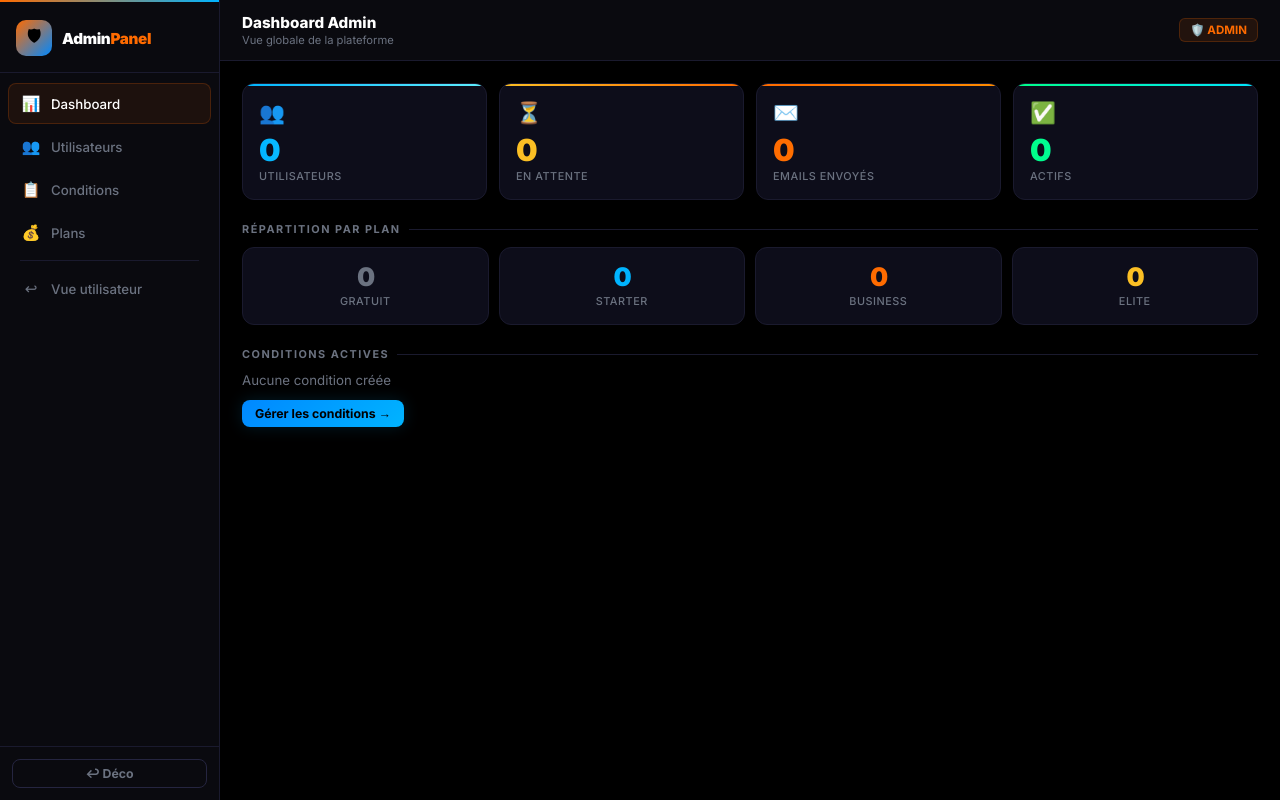
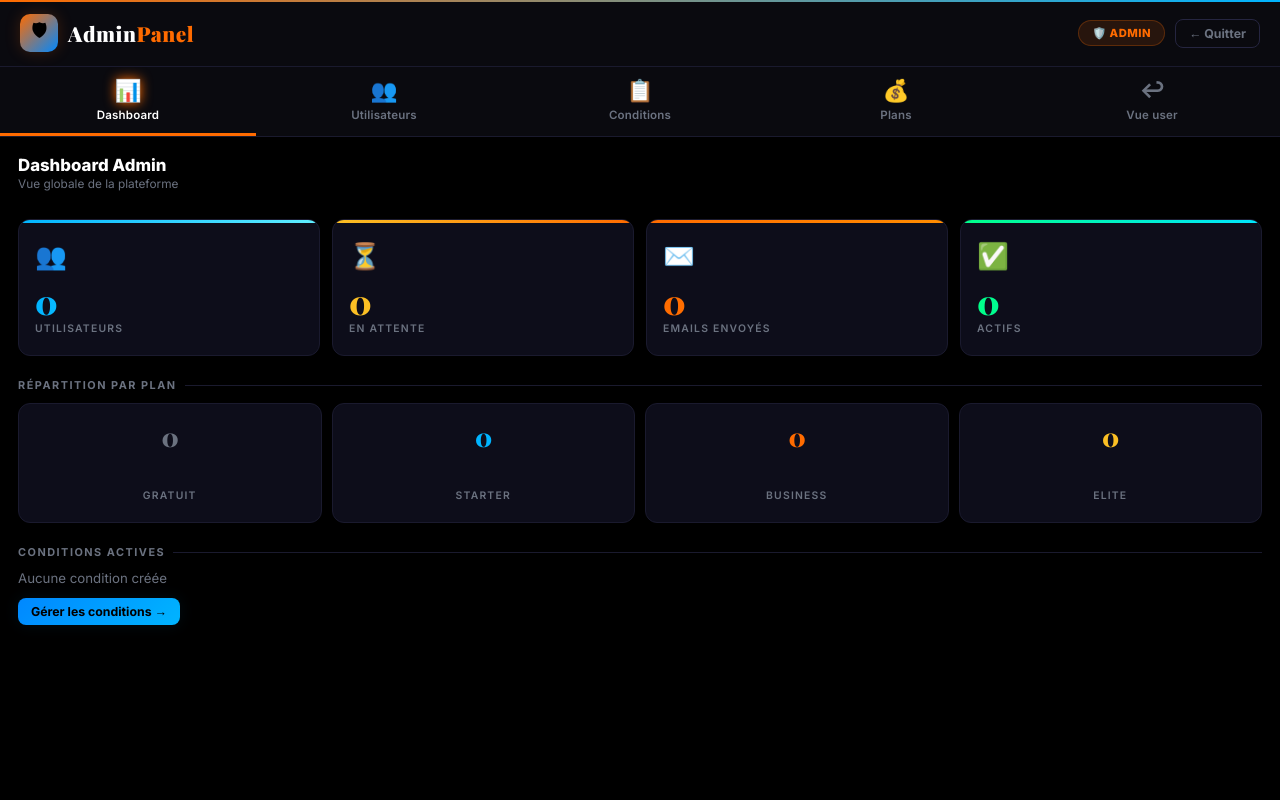
Before and after one commit to abdoulacherif/nexlink, a Flask app: page /admin in a window 1280 px wide. Run offline with Flask 3, Linux system fonts and the light colour scheme; the visitor is signed in with stand-in values (Sample User, id 1).

Commit message:
Update base_admin.html

```diff
--- a/templates/admin/base_admin.html
+++ b/templates/admin/base_admin.html
@@ -5,116 +5,154 @@
 <meta name="viewport" content="width=device-width, initial-scale=1.0">
 <title>NexLink Admin · {% block title %}{% endblock %}</title>
 <style>
-@import url('https://fonts.googleapis.com/css2?family=Inter:wght@400;500;600;700;800;900&display=swap');
+@import url('https://fonts.googleapis.com/css2?family=Inter:wght@300;400;500;600;700;800;900&family=Playfair+Display:wght@700;900&display=swap');
 *{box-sizing:border-box;margin:0;padding:0}
 :root{
   --bg:#000;--bg2:#0a0a0f;--card:#0d0d1a;--card2:#111120;
   --border:#1a1a2e;--border2:#252540;
-  --neon:#00b4ff;--neon2:#0088ff;--neon-g:rgba(0,180,255,.1);
-  --orange:#ff6b00;--orange2:#ff8c00;--orange-g:rgba(255,107,0,.1);
-  --white:#fff;--muted:#6b7280;--muted2:#374151;
+  --neon:#00b4ff;--neon2:#0088ff;--neon-g:rgba(0,180,255,.08);
+  --orange:#ff6b00;--orange2:#ff8c00;--orange-g:rgba(255,107,0,.08);
+  --white:#fff;--white2:#e8eaff;--muted:#6b7280;--muted2:#374151;
   --success:#00ff88;--danger:#ff3366;--yellow:#fbbf24;
   --r:12px;--rs:8px;
 }
 html,body{height:100%;font-family:'Inter',system-ui,sans-serif;background:var(--bg);color:var(--white)}
 a{text-decoration:none;color:inherit}
 input,textarea,select,button{font-family:inherit}
-::-webkit-scrollbar{width:4px}::-webkit-scrollbar-thumb{background:var(--border2);border-radius:2px}
+::-webkit-scrollbar{width:4px;height:4px}
+::-webkit-scrollbar-track{background:transparent}
+::-webkit-scrollbar-thumb{background:var(--border2);border-radius:2px}
 
-/* LAYOUT */
-.app-layout{display:flex;height:100vh;overflow:hidden}
+.app-layout{display:flex;flex-direction:column;height:100vh;overflow:hidden}
 
-/* SIDEBAR */
-.sidebar{width:220px;flex-shrink:0;background:var(--bg2);border-right:1px solid var(--border);display:flex;flex-direction:column;position:relative;overflow:hidden;}
-.sidebar::before{content:'';position:absolute;top:0;left:0;right:0;height:2px;background:linear-gradient(90deg,var(--orange),var(--neon));}
-.sidebar-logo{padding:20px 16px 16px;border-bottom:1px solid var(--border);display:flex;align-items:center;gap:10px;}
-.logo-mark{width:36px;height:36px;border-radius:10px;flex-shrink:0;background:linear-gradient(135deg,var(--orange),var(--neon2));display:flex;align-items:center;justify-content:center;font-size:1rem;font-weight:900;color:#000;}
-.logo-text{font-size:.95rem;font-weight:900;letter-spacing:-0.3px}
-.logo-text .a{color:var(--orange)}
-.nav{flex:1;padding:10px 8px;display:flex;flex-direction:column;gap:2px;overflow-y:auto;}
-.nav-item{display:flex;align-items:center;gap:10px;padding:10px 12px;border-radius:var(--rs);cursor:pointer;font-size:.83rem;font-weight:500;color:var(--muted);transition:all .2s;border:1px solid transparent;}
-.nav-item:hover{color:var(--white);background:var(--card);border-color:var(--border2);}
-.nav-item.active{color:var(--white);background:rgba(255,107,0,.08);border-color:rgba(255,107,0,.2);}
-.nicon{font-size:.95rem;width:20px;text-align:center;flex-shrink:0}
-.nlabel{flex:1}
-.nav-divider{height:1px;background:var(--border);margin:5px 12px;}
-.sidebar-footer{padding:12px;border-top:1px solid var(--border);}
+/* HEADER */
+.app-header{
+  background:var(--bg2);border-bottom:1px solid var(--border);
+  padding:14px 20px;display:flex;align-items:center;justify-content:space-between;
+  flex-shrink:0;position:relative;
+}
+.app-header::before{
+  content:'';position:absolute;top:0;left:0;right:0;height:2px;
+  background:linear-gradient(90deg,var(--orange),var(--neon));
+}
+.brand{display:flex;align-items:center;gap:10px}
+.brand-mark{
+  width:38px;height:38px;border-radius:10px;flex-shrink:0;
+  background:linear-gradient(135deg,var(--orange),var(--neon2));
+  display:flex;align-items:center;justify-content:center;
+  font-size:1.1rem;font-weight:900;color:#000;
+  box-shadow:0 0 16px rgba(255,107,0,.2);
+}
+.brand-text{font-family:'Playfair Display',serif;font-size:1.3rem;font-weight:900;letter-spacing:.5px;color:var(--white)}
+.brand-text .a{color:var(--orange)}
+.header-right{display:flex;align-items:center;gap:10px}
+.admin-badge{
+  font-size:.7rem;font-weight:800;padding:5px 13px;border-radius:20px;
+  text-transform:uppercase;letter-spacing:.5px;
+  background:rgba(255,107,0,.12);color:var(--orange);
+  border:1px solid rgba(255,107,0,.25);
+}
+
+/* TABS NAV */
+.tabs-nav{
+  background:var(--bg2);border-bottom:1px solid var(--border);
+  display:flex;overflow-x:auto;flex-shrink:0;
+  scrollbar-width:none;
+}
+.tabs-nav::-webkit-scrollbar{display:none}
+.tab-item{
+  flex:1;min-width:88px;
+  display:flex;flex-direction:column;align-items:center;gap:6px;
+  padding:13px 8px 11px;cursor:pointer;
+  color:var(--muted);font-size:.72rem;font-weight:600;
+  border-bottom:3px solid transparent;
+  transition:all .2s;white-space:nowrap;
+  position:relative;
+}
+.tab-item:hover{color:var(--white2)}
+.tab-item.active{color:var(--white);border-bottom-color:var(--orange)}
+.tab-item.active .ticon{filter:drop-shadow(0 0 6px var(--orange))}
+.ticon{font-size:1.35rem;line-height:1}
+.tlabel{letter-spacing:.2px}
 
 /* MAIN */
-.main-area{flex:1;display:flex;flex-direction:column;overflow:hidden;}
-.topbar{padding:13px 22px;background:var(--bg2);border-bottom:1px solid var(--border);display:flex;align-items:center;gap:10px;flex-shrink:0;}
-.tpage{font-size:.95rem;font-weight:800}
-.tsub{font-size:.7rem;color:var(--muted);margin-top:1px}
-.topbar-right{margin-left:auto;display:flex;align-items:center;gap:8px;}
-.page-content{flex:1;overflow-y:auto;padding:22px;}
+.main-area{flex:1;overflow-y:auto;padding:18px}
+.page-head{margin-bottom:18px}
+.page-head .ptitle{font-size:1.05rem;font-weight:800}
+.page-head .psub{font-size:.74rem;color:var(--muted);margin-top:2px}
+.page-actions{display:flex;gap:8px;flex-wrap:wrap;margin-top:10px}
 
 /* BUTTONS */
-.btn{display:inline-flex;align-items:center;gap:6px;padding:8px 16px;border-radius:var(--rs);font-size:.82rem;font-weight:700;cursor:pointer;border:none;transition:all .15s;white-space:nowrap;}
+.btn{display:inline-flex;align-items:center;gap:6px;padding:8px 16px;border-radius:var(--rs);font-size:.82rem;font-weight:700;cursor:pointer;border:none;transition:all .15s;white-space:nowrap}
 .btn:active{transform:scale(.97)}
 .btn:disabled{opacity:.5;cursor:not-allowed}
-.btn-neon{background:linear-gradient(135deg,var(--neon2),var(--neon));color:#000;box-shadow:0 0 16px rgba(0,180,255,.15);}
-.btn-neon:hover{box-shadow:0 0 24px rgba(0,180,255,.3);}
-.btn-orange{background:linear-gradient(135deg,var(--orange),var(--orange2));color:#fff;box-shadow:0 0 16px rgba(255,107,0,.15);}
-.btn-orange:hover{box-shadow:0 0 24px rgba(255,107,0,.3);}
-.btn-ghost{background:transparent;border:1px solid var(--border2);color:var(--muted);}
-.btn-ghost:hover{border-color:var(--neon);color:var(--neon);}
+.btn-neon{background:linear-gradient(135deg,var(--neon2),var(--neon));color:#000;box-shadow:0 0 16px var(--neon-g)}
+.btn-neon:hover{box-shadow:0 0 24px rgba(0,180,255,.25)}
+.btn-orange{background:linear-gradient(135deg,var(--orange),var(--orange2));color:#fff;box-shadow:0 0 16px var(--orange-g)}
+.btn-orange:hover{box-shadow:0 0 24px rgba(255,107,0,.25)}
+.btn-ghost{background:transparent;border:1px solid var(--border2);color:var(--muted)}
+.btn-ghost:hover{border-color:var(--orange);color:var(--orange)}
 .btn-success{background:var(--success);color:#000;font-weight:700}
 .btn-danger{background:var(--danger);color:#fff}
 .btn-sm{padding:6px 13px;font-size:.77rem}
 .btn-xs{padding:4px 9px;font-size:.7rem}
 
-/* STATS */
-.stats-grid{display:grid;grid-template-columns:repeat(auto-fit,minmax(155px,1fr));gap:12px;margin-bottom:22px;}
-.stat-card{background:var(--card);border:1px solid var(--border);border-radius:var(--r);padding:16px;position:relative;overflow:hidden;}
-.sc-top{position:absolute;top:0;left:0;right:0;height:2px;}
-.sc-ico{font-size:1.3rem;margin-bottom:10px;display:block}
-.sc-val{font-size:1.9rem;font-weight:900;letter-spacing:-1.5px;line-height:1;margin-bottom:4px}
-.sc-lbl{font-size:.68rem;color:var(--muted);font-weight:500;text-transform:uppercase;letter-spacing:.5px}
+/* STATS GRID */
+.stats-grid{display:grid;grid-template-columns:repeat(2,1fr);gap:12px;margin-bottom:22px}
+@media(min-width:640px){.stats-grid{grid-template-columns:repeat(4,1fr)}}
+.stat-card{
+  background:var(--card);border:1px solid var(--border);
+  border-radius:var(--r);padding:20px 16px;
+  position:relative;overflow:hidden;min-height:120px;
+  display:flex;flex-direction:column;justify-content:space-between;
+}
+.sc-top{position:absolute;top:0;left:0;right:0;height:3px}
+.sc-ico{font-size:1.6rem;margin-bottom:14px;display:block}
+.sc-val{font-family:'Playfair Display',serif;font-size:2.1rem;font-weight:900;letter-spacing:-1px;line-height:1;margin-bottom:4px}
+.sc-lbl{font-size:.65rem;color:var(--muted);font-weight:600;text-transform:uppercase;letter-spacing:1.2px}
 .v-neon{background:linear-gradient(90deg,var(--neon),#60efff);-webkit-background-clip:text;-webkit-text-fill-color:transparent}
 .v-orange{background:linear-gradient(90deg,var(--orange),var(--orange2));-webkit-background-clip:text;-webkit-text-fill-color:transparent}
 .v-green{background:linear-gradient(90deg,var(--success),#00e5ff);-webkit-background-clip:text;-webkit-text-fill-color:transparent}
+.v-white{color:var(--white)}
 .v-yellow{color:var(--yellow)}
-.v-white{color:var(--white)}
 
 /* CARDS */
-.card{background:var(--card);border:1px solid var(--border);border-radius:var(--r);overflow:hidden;}
-.card-header{padding:13px 16px;border-bottom:1px solid var(--border);display:flex;align-items:center;justify-content:space-between;}
+.card{background:var(--card);border:1px solid var(--border);border-radius:var(--r);overflow:hidden}
+.card-header{padding:13px 16px;border-bottom:1px solid var(--border);display:flex;align-items:center;justify-content:space-between}
 .card-header h3{font-size:.85rem;font-weight:700}
 .card-body{padding:16px}
-
-/* SECTION TITLE */
-.section-title{font-size:.68rem;font-weight:700;text-transform:uppercase;letter-spacing:1.5px;color:var(--muted);margin-bottom:11px;display:flex;align-items:center;gap:8px;}
+.section-title{font-size:.68rem;font-weight:700;text-transform:uppercase;letter-spacing:1.5px;color:var(--muted);margin-bottom:11px;display:flex;align-items:center;gap:8px}
 .section-title::after{content:'';flex:1;height:1px;background:var(--border)}
 
 /* TABLE */
 .nx-table{width:100%;border-collapse:collapse}
-.nx-table th{text-align:left;padding:9px 13px;font-size:.66rem;color:var(--muted);font-weight:700;text-transform:uppercase;letter-spacing:1px;border-bottom:1px solid var(--border);}
-.nx-table td{padding:11px 13px;font-size:.82rem;border-bottom:1px solid var(--border);vertical-align:middle;}
+.nx-table th{text-align:left;padding:9px 13px;font-size:.64rem;color:var(--muted);font-weight:700;text-transform:uppercase;letter-spacing:1px;border-bottom:1px solid var(--border)}
+.nx-table td{padding:11px 13px;font-size:.8rem;border-bottom:1px solid var(--border);vertical-align:middle}
 .nx-table tr:last-child td{border-bottom:none}
 .nx-table tr:hover td{background:var(--card2)}
 
 /* PILLS */
-.pill{display:inline-block;padding:3px 10px;border-radius:10px;font-size:.68rem;font-weight:700;border:1px solid}
+.pill{display:inline-block;padding:3px 10px;border-radius:10px;font-size:.66rem;font-weight:700;border:1px solid}
 .pill-active{background:rgba(0,255,136,.08);border-color:rgba(0,255,136,.2);color:var(--success)}
 .pill-pending{background:rgba(251,191,36,.08);border-color:rgba(251,191,36,.2);color:var(--yellow)}
 .pill-rejected{background:rgba(255,51,102,.08);border-color:rgba(255,51,102,.2);color:var(--danger)}
 
 /* MODAL */
-.moverlay{display:none;position:fixed;inset:0;background:rgba(0,0,0,.85);backdrop-filter:blur(5px);z-index:999;align-items:center;justify-content:center;padding:20px;}
+.moverlay{display:none;position:fixed;inset:0;background:rgba(0,0,0,.85);backdrop-filter:blur(5px);z-index:999;align-items:center;justify-content:center;padding:20px}
 .moverlay.open{display:flex}
-.modal{background:var(--card);border:1px solid var(--border2);border-radius:16px;width:100%;max-width:490px;padding:22px;display:flex;flex-direction:column;gap:15px;max-height:90vh;overflow-y:auto;position:relative;}
-.modal::before{content:'';position:absolute;top:0;left:0;right:0;height:2px;border-radius:16px 16px 0 0;background:linear-gradient(90deg,var(--orange),var(--neon));}
+.modal{background:var(--card);border:1px solid var(--border2);border-radius:16px;width:100%;max-width:490px;padding:22px;display:flex;flex-direction:column;gap:15px;max-height:90vh;overflow-y:auto;position:relative}
+.modal::before{content:'';position:absolute;top:0;left:0;right:0;height:2px;border-radius:16px 16px 0 0;background:linear-gradient(90deg,var(--orange),var(--neon))}
 .modal-header{display:flex;align-items:center;justify-content:space-between}
 .modal-header h2{font-size:.95rem;font-weight:800}
-.modal-close{background:none;border:none;color:var(--muted);cursor:pointer;font-size:1.1rem;padding:4px 7px;border-radius:5px;}
+.modal-close{background:none;border:none;color:var(--muted);cursor:pointer;font-size:1.1rem;padding:4px 7px;border-radius:5px}
 .modal-close:hover{color:var(--white);background:var(--card2)}
 .modal-actions{display:flex;gap:10px;justify-content:flex-end;padding-top:4px}
 
 /* FORM */
 .fgroup{display:flex;flex-direction:column;gap:6px}
 .fgroup label{font-size:.72rem;font-weight:700;color:var(--muted);text-transform:uppercase;letter-spacing:.5px}
-.fgroup input,.fgroup textarea,.fgroup select{background:var(--bg2);border:1px solid var(--border2);border-radius:var(--rs);padding:10px 13px;color:var(--white);font-size:.875rem;outline:none;transition:border-color .15s;width:100%;}
-.fgroup input:focus,.fgroup textarea:focus{border-color:var(--neon);box-shadow:0 0 0 2px rgba(0,180,255,.08);}
+.fgroup input,.fgroup textarea,.fgroup select{background:var(--bg2);border:1px solid var(--border2);border-radius:var(--rs);padding:10px 13px;color:var(--white);font-size:.875rem;outline:none;transition:border-color .15s;width:100%}
+.fgroup input:focus,.fgroup textarea:focus,.fgroup select:focus{border-color:var(--orange);box-shadow:0 0 0 2px var(--orange-g)}
 .fgroup textarea{min-height:80px;resize:vertical}
 .frow{display:grid;grid-template-columns:1fr 1fr;gap:12px}
 
@@ -124,99 +162,108 @@ input,textarea,select,button{font-family:inherit}
 .empty-state p{color:var(--muted);font-size:.86rem}
 
 /* TOAST */
-.toast{position:fixed;bottom:22px;left:50%;transform:translateX(-50%);background:var(--card2);border:1px solid var(--border2);border-radius:9px;padding:9px 20px;font-size:.82rem;z-index:9999;opacity:0;transition:opacity .2s;pointer-events:none;box-shadow:0 8px 28px rgba(0,0,0,.6);}
+.toast{position:fixed;bottom:22px;left:50%;transform:translateX(-50%);background:var(--card2);border:1px solid var(--border2);border-radius:9px;padding:9px 20px;font-size:.82rem;z-index:9999;opacity:0;transition:opacity .2s;pointer-events:none;box-shadow:0 8px 28px rgba(0,0,0,.6);white-space:nowrap}
 
-/* MOBILE */
-@media(max-width:768px){
-  .sidebar{width:54px}
-  .logo-text,.nlabel,.sidebar-footer{display:none}
-  .nav-item{justify-content:center;padding:11px 0}
-  .sidebar-logo{justify-content:center;padding:14px 8px}
-  .page-content{padding:13px}
-  .topbar{padding:10px 13px}
+@media(max-width:480px){
+  .brand-text{font-size:1.1rem}
+  .tab-item{font-size:.65rem;min-width:72px}
+  .ticon{font-size:1.2rem}
   .frow{grid-template-columns:1fr}
-  .stats-grid{grid-template-columns:1fr 1fr}
 }
 </style>
 </head>
 <body>
 <div class="app-layout">
 
-  <!-- SIDEBAR -->
-  <aside class="sidebar">
-    <div class="sidebar-logo">
-      <div class="logo-mark">🛡</div>
-      <div class="logo-text">Admin<span class="a">Panel</span></div>
+  <!-- HEADER -->
+  <header class="app-header">
+    <div class="brand">
+      <div class="brand-mark">🛡</div>
+      <div class="brand-text">Admin<span class="a">Panel</span></div>
     </div>
-    <nav class="nav">
-      <div class="nav-item" data-href="/admin">
-        <span class="nicon">📊</span><span class="nlabel">Dashboard</span>
+    <div class="header-right">
+      <span class="admin-badge">🛡️ ADMIN</span>
+      <a href="/logout" class="btn btn-ghost btn-sm">← Quitter</a>
     </div>
-      <div class="nav-item" data-href="/admin/users">
-        <span class="nicon">👥</span><span class="nlabel">Utilisateurs</span>
+  </header>
+
+  <!-- TABS NAV -->
+  <nav class="tabs-nav">
+    <div class="tab-item" data-href="/admin">
+      <span class="ticon">📊</span><span class="tlabel">Dashboard</span>
     </div>
-      <div class="nav-item" data-href="/admin/conditions">
-        <span class="nicon">📋</span><span class="nlabel">Conditions</span>
+    <div class="tab-item" data-href="/admin/users">
+      <span class="ticon">👥</span><span class="tlabel">Utilisateurs</span>
     </div>
-      <div class="nav-item" data-href="/admin/plans">
-        <span class="nicon">💰</span><span class="nlabel">Plans</span>
+    <div class="tab-item" data-href="/admin/conditions">
+      <span class="ticon">📋</span><span class="tlabel">Conditions</span>
     </div>
-      <div class="nav-divider"></div>
-      <div class="nav-item" data-href="/dashboard">
-        <span class="nicon">↩</span><span class="nlabel">Vue utilisateur</span>
+    <div class="tab-item" data-href="/admin/plans">
+      <span class="ticon">💰</span><span class="tlabel">Plans</span>
+    </div>
+    <div class="tab-item" data-href="/dashboard">
+      <span class="ticon">↩</span><span class="tlabel">Vue user</span>
     </div>
   </nav>
-    <div class="sidebar-footer">
-      <a href="/logout" class="btn btn-ghost btn-sm" style="width:100%;justify-content:center">↩ Déco</a>
-    </div>
-  </aside>
 
   <!-- MAIN -->
-  <div class="main-area">
-    <div class="topbar">
-      <div>
-        <div class="tpage">{% block page_title %}Admin{% endblock %}</div>
-        <div class="tsub">{% block page_sub %}{% endblock %}</div>
+  <main class="main-area">
+    <div class="page-head">
+      <div class="ptitle">{% block page_title %}Admin{% endblock %}</div>
+      <div class="psub">{% block page_sub %}{% endblock %}</div>
+      <div class="page-actions">{% block topbar_actions %}{% endblock %}</div>
     </div>
-      <div class="topbar-right">
-        {% block topbar_actions %}{% endblock %}
-        <div style="background:rgba(255,107,0,.1);border:1px solid rgba(255,107,0,.2);border-radius:6px;padding:4px 10px;font-size:.72rem;font-weight:700;color:var(--orange)">
-          🛡️ ADMIN
-        </div>
-      </div>
-    </div>
-    <div class="page-content">
     {% block content %}{% endblock %}
-    </div>
-  </div>
+  </main>
 </div>
 
 <div class="toast" id="toast"></div>
 
 <script>
-function toast(msg,dur=2400){
-  const t=document.getElementById('toast');
-  t.textContent=msg;t.style.opacity='1';
-  clearTimeout(t._t);t._t=setTimeout(()=>t.style.opacity='0',dur);
+function toast(msg, dur) {
+  dur = dur || 2400;
+  var t = document.getElementById('toast');
+  t.textContent = msg;
+  t.style.opacity = '1';
+  clearTimeout(t._t);
+  t._t = setTimeout(function(){ t.style.opacity = '0'; }, dur);
 }
-function openModal(id){document.getElementById(id)?.classList.add('open')}
-function closeModal(id){document.getElementById(id)?.classList.remove('open')}
+function openModal(id) {
+  var el = document.getElementById(id);
+  if (el) el.classList.add('open');
+}
+function closeModal(id) {
+  var el = document.getElementById(id);
+  if (el) el.classList.remove('open');
+}
 
-// Active nav
-const path=window.location.pathname;
-document.querySelectorAll('.nav-item[data-href]').forEach(el=>{
-  if(el.dataset.href===path||(path.startsWith(el.dataset.href)&&el.dataset.href.length>4)){
+// Tabs active + click
+document.querySelectorAll('.tab-item[data-href]').forEach(function(el) {
+  var href = el.dataset.href;
+  var cp = window.location.pathname;
+  if (cp === href || (href.length > 4 && cp.indexOf(href) === 0)) {
     el.classList.add('active');
   }
-  el.addEventListener('click',()=>window.location.href=el.dataset.href);
+  el.addEventListener('click', function() {
+    window.location.href = href;
+  });
 });
 
-// Modal close
-document.querySelectorAll('.modal-close,[data-close]').forEach(b=>{
-  b.addEventListener('click',()=>closeModal(b.dataset.close||b.closest('.moverlay')?.id));
+// Modal close handlers
+document.querySelectorAll('.modal-close, [data-close]').forEach(function(b) {
+  b.addEventListener('click', function() {
+    var id = b.getAttribute('data-close');
+    if (!id) {
+      var ov = b.closest('.moverlay');
+      if (ov) id = ov.id;
+    }
+    if (id) closeModal(id);
   });
-document.querySelectorAll('.moverlay').forEach(ov=>{
-  ov.addEventListener('click',e=>{if(e.target===ov)closeModal(ov.id)});
+});
+document.querySelectorAll('.moverlay').forEach(function(ov) {
+  ov.addEventListener('click', function(e) {
+    if (e.target === ov) closeModal(ov.id);
+  });
 });
 </script>
 {% block scripts %}{% endblock %}
```
Lines whose indentation alone changed are shown as unchanged.
